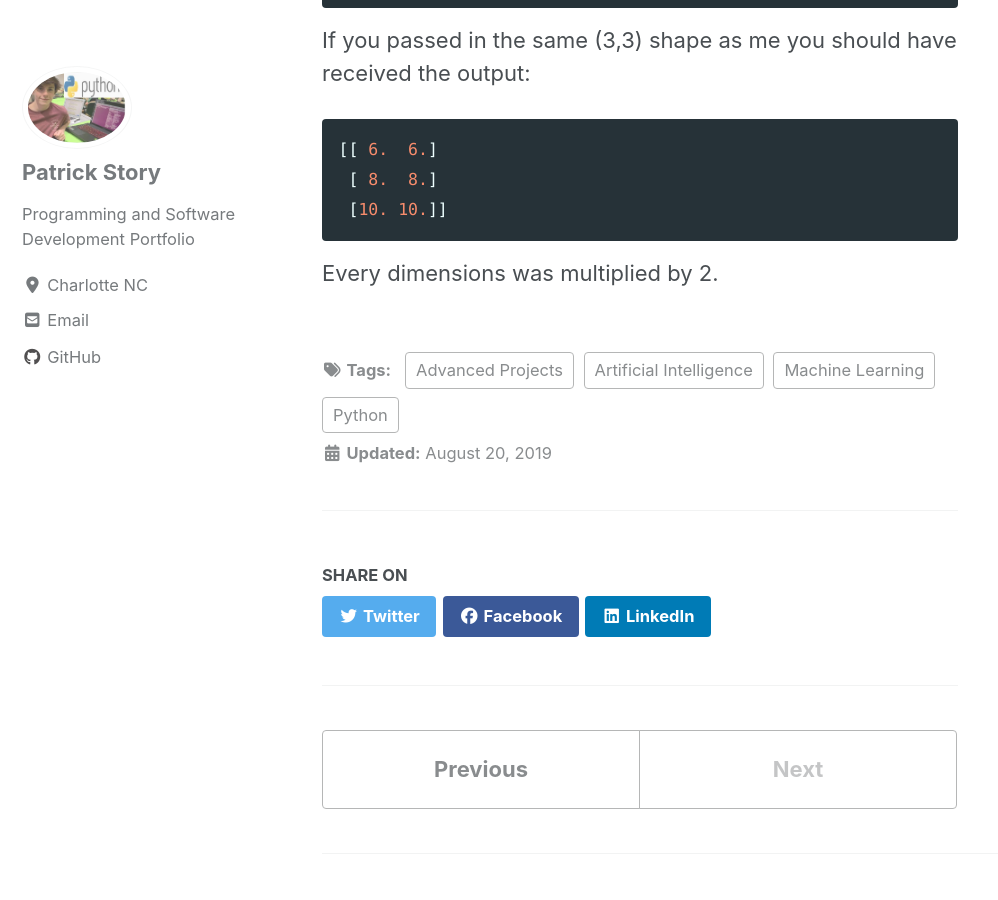
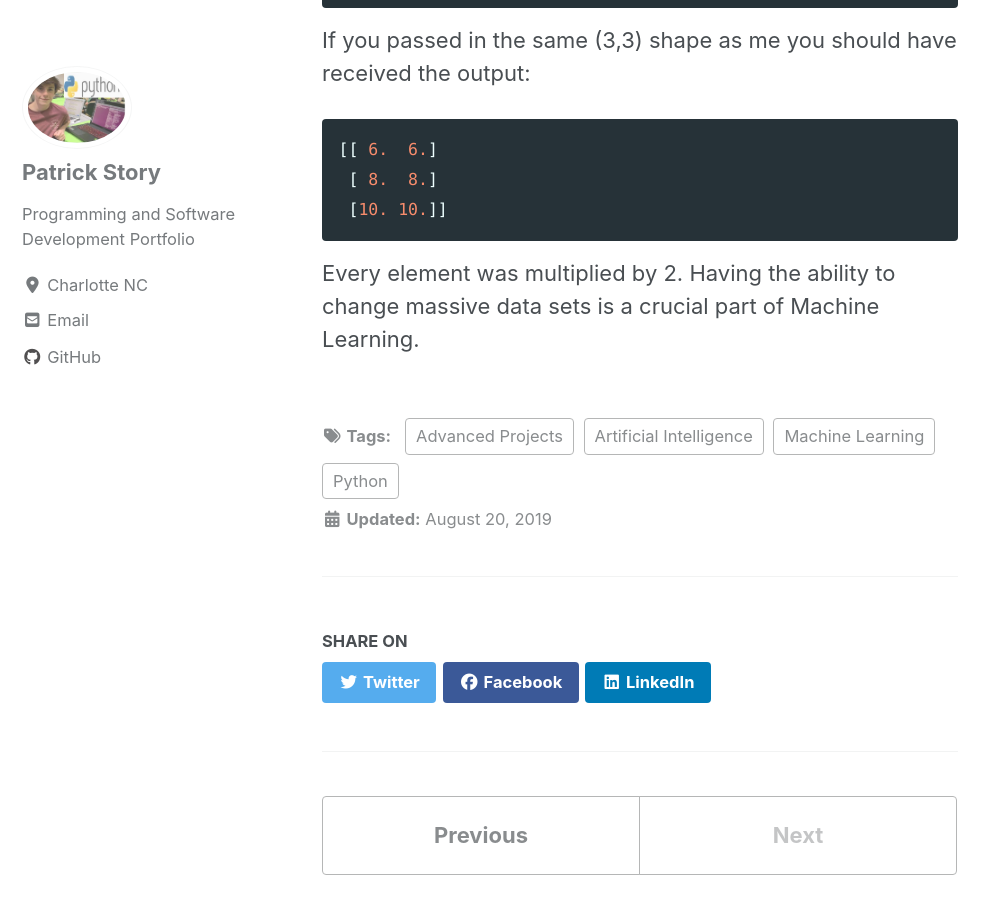
Before and after one commit to Patchyst/Patchyst.github.io, a Jekyll site: the page built from _posts/2019-08-20-tensorflow.md, in a window 1280 px wide and 900 px high, scrolled down 5609 px. Shown: the whole window, without its empty margins (0-998 px from the left). Built offline with Jekyll 4.4.1, drawn with Linux system fonts in a browser that asks for light colours; cached includes are drawn as plain includes; nearby versions of some CDN libraries.

Commit message:
updating Tensor Flow project

````diff
--- a/_posts/2019-08-20-tensorflow.md
+++ b/_posts/2019-08-20-tensorflow.md
@@ -99,4 +99,4 @@ If you passed in the same (3,3) shape as me you should have received the output:
  [ 8.  8.]
  [10. 10.]]
 ```
-Every dimensions was multiplied by 2.
+Every element was multiplied by 2. Having the ability to change massive data sets is a crucial part of Machine Learning.
````
